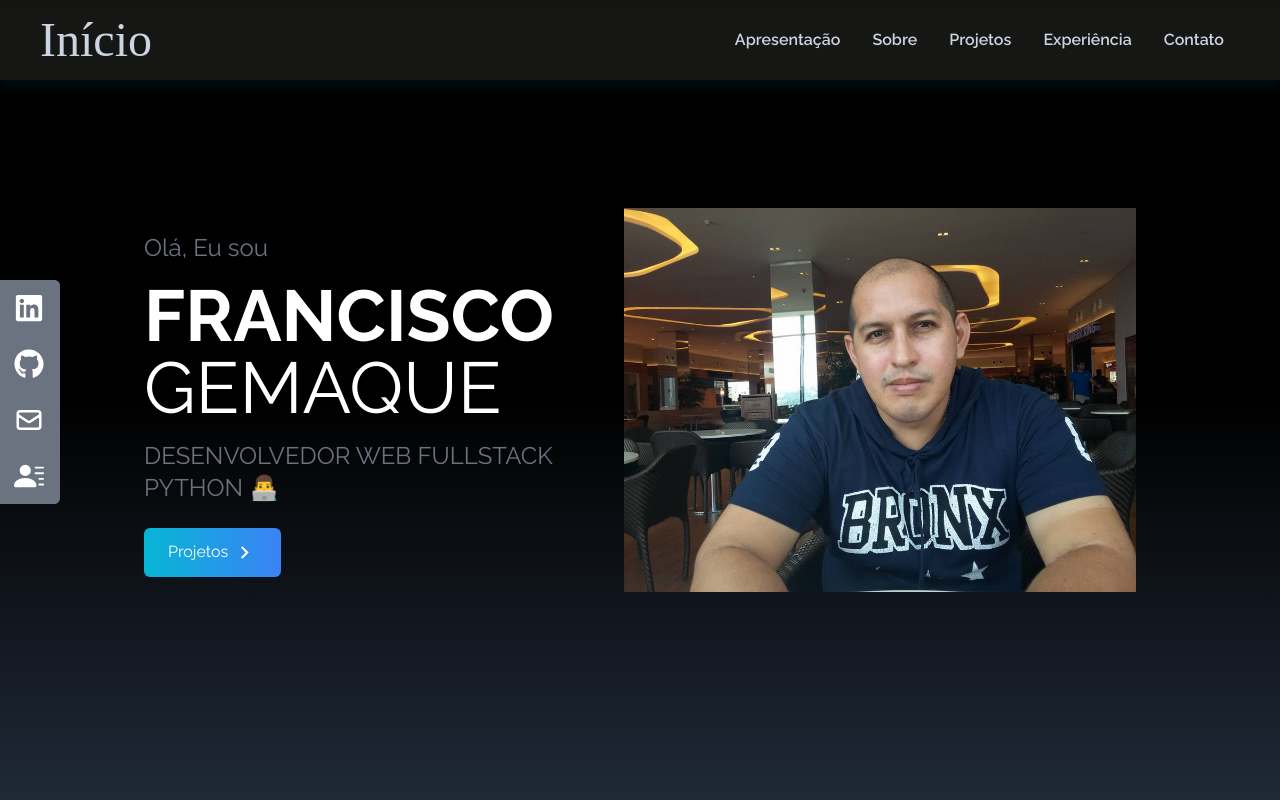
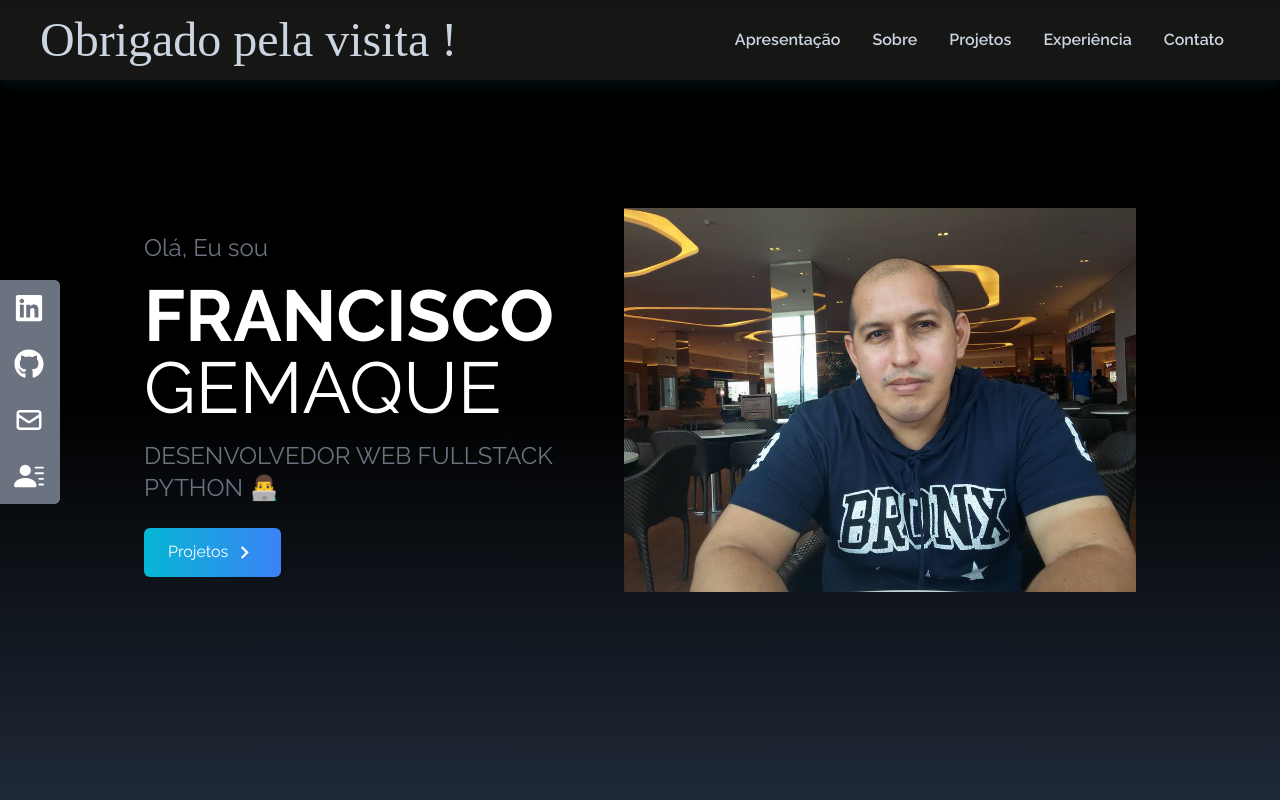
Before and after one commit to gemaquejr/portfolio, a React (Create React App) app in the folder portfolio/: page / in a window 1280 px wide. Shown: the top 800 px of the page. Built offline with nearby package versions, Linux system fonts and the light colour scheme.

Commit message:
Consertando links

```diff
--- a/portfolio/src/components/about.jsx
+++ b/portfolio/src/components/about.jsx
@@ -50,7 +50,7 @@ const About = () => {
           <br></br>
         </div>
         <br></br>
-        <Link to="contact" smooth duration={500} className=" bg-cyan-600 w-fit px-10 py-3 rounded-md cursor-pointer">Contato</Link>
+        <Link to="Contato" smooth duration={500} className=" bg-cyan-600 w-fit px-10 py-3 rounded-md cursor-pointer">Contato</Link>
       </div>
     </div>
   );
--- a/portfolio/src/components/home.jsx
+++ b/portfolio/src/components/home.jsx
@@ -23,7 +23,7 @@ const Home = () => {
 
             <div className="flex">
               <Link
-                to="projects"
+                to="Projetos"
                 smooth
                 duration={500}
                 className="group text-white w-fit px-6 py-3 my-2 flex items-center rounded-md bg-gradient-to-r
--- a/portfolio/src/components/navBar.jsx
+++ b/portfolio/src/components/navBar.jsx
@@ -32,8 +32,8 @@ const NavBar = () => {
     <div className="flex justify-between items-center w-full h-20 px-10 text-white bg-stone-900/80 backdrop-blur fixed
     drop-shadow-[0px_7px_5px_rgba(8,145,178,0.1)]">
       <div>
-        <Link to="home" smooth duration={500}>
-          <h1 className="text-5xl text-slate-300 font-signature cursor-pointer hover:text-sky-400 hover:scale-110 duration-200">Início</h1>
+        <Link to="Apresentação" smooth duration={500}>
+          <h1 className="text-5xl text-slate-300 font-signature cursor-pointer hover:text-sky-400 hover:scale-110 duration-200">Obrigado pela visita !</h1>
         </Link>
       </div>
 
```
